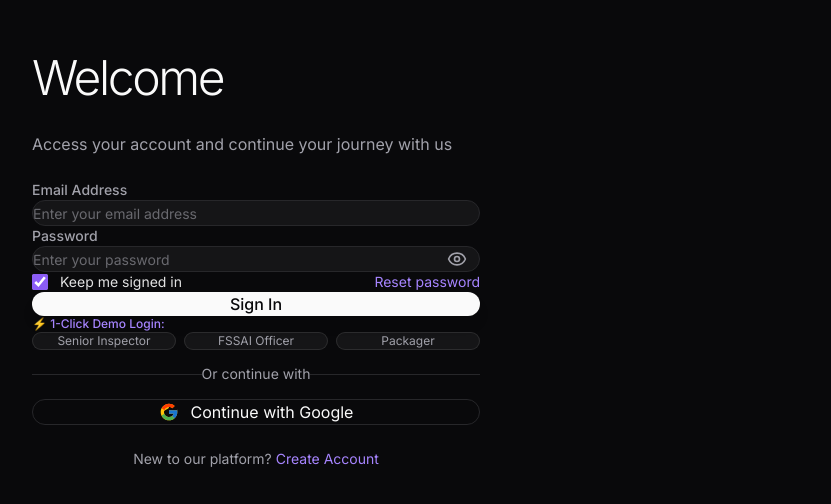
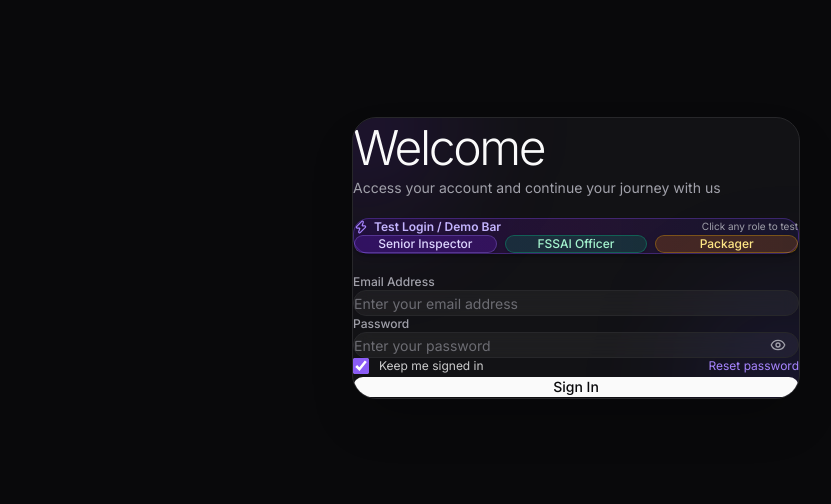
Before and after one commit to PulkitSachdev25/ComplianceX, a React (Vite) app in the folder frontend/: page / in a window 1280 px wide. Shown: the part 142-646 px from the top of the page, without its empty margins (64-895 px from the left). Built offline with nearby package versions, Linux system fonts and the light colour scheme.

Commit message:
fix(auth): clean centered login card without circled items, add prominent demo bar, derive user name from custom email

```diff
--- a/frontend/src/App.jsx
+++ b/frontend/src/App.jsx
@@ -6,7 +6,7 @@ import OfflineQueueModal from './components/InspectorView/OfflineQueueModal';
 import AnimatedList from './AnimatedList';
 import VariableFontHoverByLetter from '@/components/fancy/text/variable-font-hover-by-letter';
 import { authDb } from './utils/authDb';
-import { SignInPage, defaultTestimonials } from './components/ui/sign-in';
+import { SignInPage } from './components/ui/sign-in';
 
 export default function App() {
   const [currentMode, setCurrentMode] = useState('inspector'); // default to inspector
@@ -31,43 +31,24 @@ export default function App() {
     return () => window.removeEventListener('lmpc_auth_change', handleAuthChange);
   }, []);
 
-  const handleSignIn = (e) => {
-    e.preventDefault();
+  const handleSignIn = (credentials) => {
     setAuthError(null);
     setAuthStatus(null);
-    const formData = new FormData(e.currentTarget);
-    const email = (formData.get('email') || '').toString().trim();
-    const password = (formData.get('password') || '').toString().trim();
-    const name = (formData.get('name') || '').toString().trim();
+    let email = '';
+    let password = '';
 
-    // If registration mode
-    if (name) {
-      const res = authDb.registerUser({
-        name,
-        email,
-        password,
-        role: 'inspector',
-        department: 'Department of Consumer Affairs',
-        jurisdiction: 'National Portal'
-      });
-      if (!res.success) {
-        setAuthError(res.error || 'Registration failed.');
-        return;
-      }
-      const loginRes = authDb.login(email, password);
-      if (loginRes.success) {
-        sessionStorage.setItem('lmpc_session_active', 'true');
-        setCurrentUser(loginRes.user);
-        return;
-      }
+    if (credentials && typeof credentials === 'object' && credentials.email !== undefined) {
+      email = (credentials.email || '').trim();
+      password = (credentials.password || '').trim();
+    } else if (credentials && credentials.currentTarget) {
+      credentials.preventDefault();
+      const formData = new FormData(credentials.currentTarget);
+      email = (formData.get('email') || '').toString().trim();
+      password = (formData.get('password') || '').toString().trim();
     }
 
-    // Default fallback if fields are blank: 1-click test login as Senior Inspector
-    if (!email || !password) {
-      const defaultOfficer = authDb.findUserByEmail('inspector.delhi@lmpc.gov.in') || authDb.getUsers()[0];
-      const loginRes = authDb.login(defaultOfficer.email, defaultOfficer.password || 'Inspector@2026');
-      sessionStorage.setItem('lmpc_session_active', 'true');
-      setCurrentUser(loginRes.user || defaultOfficer);
+    if (!email) {
+      setAuthError('Please enter your email address.');
       return;
     }
 
@@ -76,31 +57,8 @@ export default function App() {
       sessionStorage.setItem('lmpc_session_active', 'true');
       setCurrentUser(res.user);
     } else {
-      // Seamlessly auto-register custom credentials so users are never blocked
-      const autoReg = authDb.registerUser({
-        name: email.split('@')[0],
-        email: email,
-        password: password,
-        role: 'inspector',
-        department: 'Regulatory Compliance Division',
-        jurisdiction: 'Active Inspection Jurisdiction'
-      });
-      if (autoReg.success) {
-        const loginAgain = authDb.login(email, password);
-        sessionStorage.setItem('lmpc_session_active', 'true');
-        setCurrentUser(loginAgain.user || autoReg.user);
-      } else {
-        setAuthError(res.error || 'Invalid credentials. Please try again.');
-      }
+      setAuthError(res.error || 'Failed to sign in.');
     }
-  };
-
-  const handleGoogleSignIn = () => {
-    setAuthError(null);
-    const officer = authDb.findUserByEmail('officer.fssai@gov.in') || authDb.getUsers()[1];
-    const loginRes = authDb.login(officer.email, 'FSSAI@2026');
-    sessionStorage.setItem('lmpc_session_active', 'true');
-    setCurrentUser(loginRes.user || officer);
   };
 
   const handleResetPassword = () => {
@@ -119,8 +77,10 @@ export default function App() {
       pass = 'Packager@2026';
     }
     const loginRes = authDb.login(email, pass);
-    sessionStorage.setItem('lmpc_session_active', 'true');
-    setCurrentUser(loginRes.user);
+    if (loginRes.success) {
+      sessionStorage.setItem('lmpc_session_active', 'true');
+      setCurrentUser(loginRes.user);
+    }
   };
 
   const complianceRules = [
@@ -138,10 +98,7 @@ export default function App() {
   if (!currentUser) {
     return (
       <SignInPage
-        heroImageSrc="https://cdn.21st.dev/assets/mirror/ec/ecff1664e7fc3185d0e947571f984ea5fa3de9580fb0e73a03cd9c9b3461cb09.jpg"
-        testimonials={defaultTestimonials}
         onSignIn={handleSignIn}
-        onGoogleSignIn={handleGoogleSignIn}
         onResetPassword={handleResetPassword}
         onQuickDemo={handleQuickDemo}
         errorMessage={authError}
--- a/frontend/src/components/ui/sign-in.tsx
+++ b/frontend/src/components/ui/sign-in.tsx
@@ -1,17 +1,5 @@
 import React, { useState } from 'react';
-import { Eye, EyeOff } from 'lucide-react';
-
-// --- HELPER COMPONENTS (ICONS) ---
-
-const GoogleIcon = () => (
-    <svg xmlns="http://www.w3.org/2000/svg" className="h-5 w-5" viewBox="0 0 48 48">
-        <path fill="#FFC107" d="M43.611 20.083H42V20H24v8h11.303c-1.649 4.657-6.08 8-11.303 8-6.627 0-12-5.373-12-12s12-5.373 12-12c3.059 0 5.842 1.154 7.961 3.039l5.657-5.657C34.046 6.053 29.268 4 24 4 12.955 4 4 12.955 4 24s8.955 20 20 20 20-8.955 20-20c0-2.641-.21-5.236-.611-7.743z" />
-        <path fill="#FF3D00" d="M6.306 14.691l6.571 4.819C14.655 15.108 18.961 12 24 12c3.059 0 5.842 1.154 7.961 3.039l5.657-5.657C34.046 6.053 29.268 4 24 4 16.318 4 9.656 8.337 6.306 14.691z" />
-        <path fill="#4CAF50" d="M24 44c5.166 0 9.86-1.977 13.409-5.192l-6.19-5.238C29.211 35.091 26.715 36 24 36c-5.202 0-9.619-3.317-11.283-7.946l-6.522 5.025C9.505 39.556 16.227 44 24 44z" />
-        <path fill="#1976D2" d="M43.611 20.083H42V20H24v8h11.303c-.792 2.237-2.231 4.166-4.087 5.571l6.19 5.238C42.022 35.026 44 30.038 44 24c0-2.641-.21-5.236-.611-7.743z" />
-    </svg>
-);
-
+import { Eye, EyeOff, ShieldCheck, Zap } from 'lucide-react';
 
 // --- TYPE DEFINITIONS ---
 
@@ -22,36 +10,11 @@ export interface Testimonial {
   text: string;
 }
 
-export const defaultTestimonials: Testimonial[] = [
-  {
-    avatarSrc: "https://cdn.21st.dev/assets/mirror/9f/9f797e4acee1a4de4f9b4c3aa1cc4e89d7c9efd5dbff1c463d88374ed601d719.jpg",
-    name: "Sarah Chen",
-    handle: "@sarahdigital",
-    text: "Amazing platform! The user experience is seamless and the features are exactly what I needed."
-  },
-  {
-    avatarSrc: "https://cdn.21st.dev/assets/mirror/8d/8d9a61a581c43fe2088f221b7692c95db4b3ad5c0da0c856400c0e5acdcdcea8.jpg",
-    name: "Marcus Johnson",
-    handle: "@marcustech",
-    text: "This service has transformed how I work. Clean design, powerful features, and excellent support."
-  },
-  {
-    avatarSrc: "https://cdn.21st.dev/assets/mirror/a6/a634d4f02fe5b77804943c1d74b8d70e35ffe26454e0e9af9717432a2c72bfde.jpg",
-    name: "David Martinez",
-    handle: "@davidcreates",
-    text: "I've tried many platforms, but this one stands out. Intuitive, reliable, and genuinely helpful for productivity."
-  },
-];
-
 interface SignInPageProps {
   title?: React.ReactNode;
   description?: React.ReactNode;
-  heroImageSrc?: string;
-  testimonials?: Testimonial[];
-  onSignIn?: (event: React.FormEvent<HTMLFormElement>) => void;
-  onGoogleSignIn?: () => void;
+  onSignIn?: (credentials: { email: string; password: string }) => void;
   onResetPassword?: () => void;
-  onCreateAccount?: () => void;
   onQuickDemo?: (role: 'inspector' | 'fssai' | 'packager') => void;
   errorMessage?: string | null;
   statusMessage?: string | null;
@@ -65,108 +28,120 @@ const GlassInputWrapper = ({ children }: { children: React.ReactNode }) => (
   </div>
 );
 
-const TestimonialCard = ({ testimonial, delay }: { testimonial: Testimonial, delay: string }) => (
-  <div className={`animate-testimonial ${delay} flex items-start gap-3 rounded-3xl bg-card/40 dark:bg-zinc-800/40 backdrop-blur-xl border border-white/10 p-5 w-64`}>
-    <img src={testimonial.avatarSrc} className="h-10 w-10 object-cover rounded-2xl" alt="avatar" />
-    <div className="text-sm leading-snug">
-      <p className="flex items-center gap-1 font-medium">{testimonial.name}</p>
-      <p className="text-muted-foreground">{testimonial.handle}</p>
-      <p className="mt-1 text-foreground/80">{testimonial.text}</p>
-    </div>
-  </div>
-);
-
 // --- MAIN COMPONENT ---
 
 export const SignInPage: React.FC<SignInPageProps> = ({
   title = <span className="font-light text-foreground tracking-tighter">Welcome</span>,
   description = "Access your account and continue your journey with us",
-  heroImageSrc = "https://cdn.21st.dev/assets/mirror/ec/ecff1664e7fc3185d0e947571f984ea5fa3de9580fb0e73a03cd9c9b3461cb09.jpg",
-  testimonials = defaultTestimonials,
   onSignIn,
-  onGoogleSignIn,
   onResetPassword,
-  onCreateAccount,
   onQuickDemo,
   errorMessage,
   statusMessage,
 }) => {
   const [showPassword, setShowPassword] = useState(false);
-  const [isRegistering, setIsRegistering] = useState(false);
   const [inputEmail, setInputEmail] = useState('');
   const [inputPassword, setInputPassword] = useState('');
-  const [inputName, setInputName] = useState('');
 
   const handleDemoClick = (role: 'inspector' | 'fssai' | 'packager') => {
-    if (role === 'inspector') {
-      setInputEmail('inspector.delhi@lmpc.gov.in');
-      setInputPassword('Inspector@2026');
-    } else if (role === 'fssai') {
-      setInputEmail('officer.fssai@gov.in');
-      setInputPassword('FSSAI@2026');
-    } else {
-      setInputEmail('compliance@dabur.com');
-      setInputPassword('Packager@2026');
+    let email = 'inspector.delhi@lmpc.gov.in';
+    let pass = 'Inspector@2026';
+    if (role === 'fssai') {
+      email = 'officer.fssai@gov.in';
+      pass = 'FSSAI@2026';
+    } else if (role === 'packager') {
+      email = 'compliance@dabur.com';
+      pass = 'Packager@2026';
     }
+    setInputEmail(email);
+    setInputPassword(pass);
     if (onQuickDemo) {
       onQuickDemo(role);
     }
   };
 
-  const handleSubmit = (e: React.FormEvent<HTMLFormElement>) => {
+  const handleSubmit = (e: React.FormEvent) => {
     e.preventDefault();
     if (onSignIn) {
-      onSignIn(e);
+      onSignIn({ email: inputEmail, password: inputPassword });
     }
   };
 
   return (
-    <div className="min-h-screen h-[100dvh] flex flex-col md:flex-row font-geist w-[100dvw] bg-background text-foreground selection:bg-violet-500/30 overflow-hidden">
-      {/* Left column: sign-in form */}
-      <section className="flex-1 flex items-center justify-center p-6 md:p-12 overflow-y-auto">
-        <div className="w-full max-w-md my-auto">
-          <div className="flex flex-col gap-6">
-            <h1 className="animate-element animate-delay-100 text-4xl md:text-5xl font-semibold leading-tight">
-              {isRegistering ? <span className="font-light text-foreground tracking-tighter">Create Account</span> : title}
+    <div className="min-h-screen w-full flex items-center justify-center p-4 md:p-8 bg-background text-foreground selection:bg-violet-500/30 overflow-y-auto">
+      {/* Centered Sign-In Card without side hero or external items */}
+      <div className="w-full max-w-md bg-[#121215] border border-border rounded-3xl p-6 md:p-8 shadow-2xl relative overflow-hidden backdrop-blur-xl my-auto">
+        {/* Subtle Ambient Glow */}
+        <div className="absolute -top-20 -left-20 w-44 h-44 bg-violet-600/15 rounded-full blur-3xl pointer-events-none" />
+        <div className="absolute -bottom-20 -right-20 w-44 h-44 bg-indigo-600/15 rounded-full blur-3xl pointer-events-none" />
+
+        <div className="relative z-10 flex flex-col gap-5">
+          {/* Header */}
+          <div>
+            <h1 className="text-4xl md:text-5xl font-semibold leading-tight tracking-tight">
+              {title}
             </h1>
-            <p className="animate-element animate-delay-200 text-muted-foreground">
-              {isRegistering ? "Register your profile to access regulatory and inspection workflows" : description}
+            <p className="text-sm text-muted-foreground mt-2">
+              {description}
             </p>
+          </div>
 
+          {/* Prominent Test Login / 1-Click Demo Bar */}
+          <div className="rounded-2xl bg-gradient-to-r from-violet-950/40 via-purple-900/25 to-indigo-950/40 border border-violet-500/30 p-3.5 shadow-md">
+            <div className="flex items-center justify-between text-xs font-semibold text-violet-300 mb-2">
+              <span className="flex items-center gap-1.5">
+                <Zap className="w-3.5 h-3.5 text-violet-400" />
+                <span>Test Login / Demo Bar</span>
+              </span>
+              <span className="text-[10px] text-zinc-400 font-normal">Click any role to test</span>
+            </div>
+            <div className="grid grid-cols-3 gap-2">
+              <button
+                type="button"
+                onClick={() => handleDemoClick('inspector')}
+                className="py-2 px-2 rounded-xl bg-violet-600/20 hover:bg-violet-600/40 border border-violet-400/30 text-xs font-medium text-violet-200 transition-all text-center cursor-pointer active:scale-95 shadow-sm truncate"
+                title="Login as Senior Inspector Sh. Rajeshwar Singh"
+              >
+                Senior Inspector
+              </button>
+              <button
+                type="button"
+                onClick={() => handleDemoClick('fssai')}
+                className="py-2 px-2 rounded-xl bg-emerald-600/20 hover:bg-emerald-600/40 border border-emerald-400/30 text-xs font-medium text-emerald-200 transition-all text-center cursor-pointer active:scale-95 shadow-sm truncate"
+                title="Login as Food Safety Officer Dr. Sunita Deshmukh"
+              >
+                FSSAI Officer
+              </button>
+              <button
+                type="button"
+                onClick={() => handleDemoClick('packager')}
+                className="py-2 px-2 rounded-xl bg-amber-600/20 hover:bg-amber-600/40 border border-amber-400/30 text-xs font-medium text-amber-200 transition-all text-center cursor-pointer active:scale-95 shadow-sm truncate"
+                title="Login as Brand Packager Vikramaditya Roy"
+              >
+                Packager
+              </button>
+            </div>
+          </div>
+
+          {/* Feedback Messages */}
           {errorMessage && (
-              <div className="animate-element p-3.5 rounded-2xl bg-red-500/10 border border-red-500/30 text-red-400 text-sm flex items-center gap-2">
+            <div className="p-3 rounded-2xl bg-red-500/10 border border-red-500/30 text-red-400 text-xs flex items-center gap-2">
               <span>⚠️</span>
               <span>{errorMessage}</span>
             </div>
           )}
 
           {statusMessage && (
-              <div className="animate-element p-3.5 rounded-2xl bg-emerald-500/10 border border-emerald-500/30 text-emerald-400 text-sm flex items-center gap-2">
+            <div className="p-3 rounded-2xl bg-emerald-500/10 border border-emerald-500/30 text-emerald-400 text-xs flex items-center gap-2">
               <span>✅</span>
               <span>{statusMessage}</span>
             </div>
           )}
 
+          {/* Working Email and Password Form */}
           <form className="space-y-4" onSubmit={handleSubmit}>
-              {isRegistering && (
-                <div className="animate-element animate-delay-250">
-                  <label className="text-sm font-medium text-muted-foreground block mb-1.5">Full Name</label>
-                  <GlassInputWrapper>
-                    <input
-                      name="name"
-                      type="text"
-                      required
-                      value={inputName}
-                      onChange={(e) => setInputName(e.target.value)}
-                      placeholder="Enter your full name"
-                      className="w-full bg-transparent text-sm p-4 rounded-2xl focus:outline-none text-foreground placeholder:text-muted-foreground/60"
-                    />
-                  </GlassInputWrapper>
-                </div>
-              )}
-
-              <div className="animate-element animate-delay-300">
-                <label className="text-sm font-medium text-muted-foreground block mb-1.5">Email Address</label>
+            <div>
+              <label className="text-xs font-medium text-muted-foreground block mb-1.5">Email Address</label>
               <GlassInputWrapper>
                 <input
                   name="email"
@@ -175,13 +150,13 @@ export const SignInPage: React.FC<SignInPageProps> = ({
                   value={inputEmail}
                   onChange={(e) => setInputEmail(e.target.value)}
                   placeholder="Enter your email address"
-                    className="w-full bg-transparent text-sm p-4 rounded-2xl focus:outline-none text-foreground placeholder:text-muted-foreground/60"
+                  className="w-full bg-transparent text-sm p-3.5 rounded-2xl focus:outline-none text-foreground placeholder:text-muted-foreground/60"
                 />
               </GlassInputWrapper>
             </div>
 
-              <div className="animate-element animate-delay-400">
-                <label className="text-sm font-medium text-muted-foreground block mb-1.5">Password</label>
+            <div>
+              <label className="text-xs font-medium text-muted-foreground block mb-1.5">Password</label>
               <GlassInputWrapper>
                 <div className="relative">
                   <input
@@ -191,109 +166,43 @@ export const SignInPage: React.FC<SignInPageProps> = ({
                     value={inputPassword}
                     onChange={(e) => setInputPassword(e.target.value)}
                     placeholder="Enter your password"
-                      className="w-full bg-transparent text-sm p-4 pr-12 rounded-2xl focus:outline-none text-foreground placeholder:text-muted-foreground/60"
+                    className="w-full bg-transparent text-sm p-3.5 pr-12 rounded-2xl focus:outline-none text-foreground placeholder:text-muted-foreground/60"
                   />
-                    <button type="button" onClick={() => setShowPassword(!showPassword)} className="absolute inset-y-0 right-3 flex items-center text-muted-foreground hover:text-foreground transition-colors p-1">
-                      {showPassword ? <EyeOff className="w-5 h-5" /> : <Eye className="w-5 h-5" />}
+                  <button
+                    type="button"
+                    onClick={() => setShowPassword(!showPassword)}
+                    className="absolute inset-y-0 right-3 flex items-center text-muted-foreground hover:text-foreground transition-colors p-1"
+                    title={showPassword ? "Hide password" : "Show password"}
+                  >
+                    {showPassword ? <EyeOff className="w-4 h-4" /> : <Eye className="w-4 h-4" />}
                   </button>
                 </div>
               </GlassInputWrapper>
             </div>
 
-              {!isRegistering && (
-                <div className="animate-element animate-delay-500 flex items-center justify-between text-sm">
-                  <label className="flex items-center gap-3 cursor-pointer">
+            <div className="flex items-center justify-between text-xs pt-1">
+              <label className="flex items-center gap-2.5 cursor-pointer">
                 <input type="checkbox" name="rememberMe" defaultChecked className="custom-checkbox" />
-                    <span className="text-foreground/90">Keep me signed in</span>
+                <span className="text-foreground/80">Keep me signed in</span>
               </label>
-                  <a href="#" onClick={(e) => { e.preventDefault(); onResetPassword?.(); }} className="hover:underline text-violet-400 transition-colors">Reset password</a>
+              <a
+                href="#"
+                onClick={(e) => { e.preventDefault(); onResetPassword?.(); }}
+                className="hover:underline text-violet-400 transition-colors"
+              >
+                Reset password
+              </a>
             </div>
-              )}
 
-              <button type="submit" className="animate-element animate-delay-600 w-full rounded-2xl bg-primary py-4 font-medium text-primary-foreground hover:bg-primary/90 transition-all cursor-pointer shadow-lg active:scale-[0.99]">
-                {isRegistering ? 'Create Account' : 'Sign In'}
+            <button
+              type="submit"
+              className="w-full rounded-2xl bg-primary py-3.5 font-medium text-primary-foreground hover:bg-primary/90 transition-all cursor-pointer shadow-lg active:scale-[0.99] text-sm mt-2"
+            >
+              Sign In
             </button>
-
-              {/* Subtle 1-Click Fast Fill Pills */}
-              <div className="animate-element animate-delay-650 pt-1">
-                <div className="flex items-center justify-between text-xs text-muted-foreground mb-1.5">
-                  <span className="flex items-center gap-1 font-medium text-violet-400">⚡ 1-Click Demo Login:</span>
-                </div>
-                <div className="grid grid-cols-3 gap-2">
-                  <button
-                    type="button"
-                    onClick={() => handleDemoClick('inspector')}
-                    className="text-xs py-1.5 px-2 rounded-xl bg-white/5 hover:bg-white/10 border border-white/10 text-muted-foreground hover:text-foreground transition-all truncate text-center"
-                    title="Sign in as Senior Inspector"
-                  >
-                    Senior Inspector
-                  </button>
-                  <button
-                    type="button"
-                    onClick={() => handleDemoClick('fssai')}
-                    className="text-xs py-1.5 px-2 rounded-xl bg-white/5 hover:bg-white/10 border border-white/10 text-muted-foreground hover:text-foreground transition-all truncate text-center"
-                    title="Sign in as Food Safety Officer"
-                  >
-                    FSSAI Officer
-                  </button>
-                  <button
-                    type="button"
-                    onClick={() => handleDemoClick('packager')}
-                    className="text-xs py-1.5 px-2 rounded-xl bg-white/5 hover:bg-white/10 border border-white/10 text-muted-foreground hover:text-foreground transition-all truncate text-center"
-                    title="Sign in as Packager"
-                  >
-                    Packager
-                  </button>
+          </form>
         </div>
       </div>
-            </form>
-
-            <div className="animate-element animate-delay-700 relative flex items-center justify-center my-1">
-              <span className="w-full border-t border-border"></span>
-              <span className="px-4 text-sm text-muted-foreground bg-background absolute">Or continue with</span>
-            </div>
-
-            <button onClick={onGoogleSignIn} type="button" className="animate-element animate-delay-800 w-full flex items-center justify-center gap-3 border border-border rounded-2xl py-4 hover:bg-secondary transition-colors cursor-pointer text-foreground">
-                <GoogleIcon />
-                Continue with Google
-            </button>
-
-            <p className="animate-element animate-delay-900 text-center text-sm text-muted-foreground">
-              {isRegistering ? (
-                <>
-                  Already registered?{' '}
-                  <a href="#" onClick={(e) => { e.preventDefault(); setIsRegistering(false); }} className="text-violet-400 hover:underline transition-colors">
-                    Sign In
-                  </a>
-                </>
-              ) : (
-                <>
-                  New to our platform?{' '}
-                  <a href="#" onClick={(e) => { e.preventDefault(); if (onCreateAccount) onCreateAccount(); else setIsRegistering(true); }} className="text-violet-400 hover:underline transition-colors">
-                    Create Account
-                  </a>
-                </>
-              )}
-            </p>
-          </div>
-        </div>
-      </section>
-
-      {/* Right column: hero image + testimonials */}
-      {heroImageSrc && (
-        <section className="hidden md:block flex-1 relative p-4">
-          <div className="animate-slide-right animate-delay-300 absolute inset-4 rounded-3xl bg-cover bg-center" style={{ backgroundImage: `url(${heroImageSrc})` }}>
-            <div className="absolute inset-0 rounded-3xl bg-gradient-to-t from-black/80 via-black/20 to-transparent"></div>
-          </div>
-          {testimonials.length > 0 && (
-            <div className="absolute bottom-8 left-1/2 -translate-x-1/2 flex gap-4 px-8 w-full justify-center">
-              <TestimonialCard testimonial={testimonials[0]} delay="animate-delay-1000" />
-              {testimonials[1] && <div className="hidden xl:flex"><TestimonialCard testimonial={testimonials[1]} delay="animate-delay-1200" /></div>}
-              {testimonials[2] && <div className="hidden 2xl:flex"><TestimonialCard testimonial={testimonials[2]} delay="animate-delay-1400" /></div>}
-            </div>
-          )}
-        </section>
-      )}
     </div>
   );
 };
```
Also changed, not shown: frontend/src/utils/authDb.js (+51 -26 lines). Lines whose indentation alone changed are shown as unchanged.
